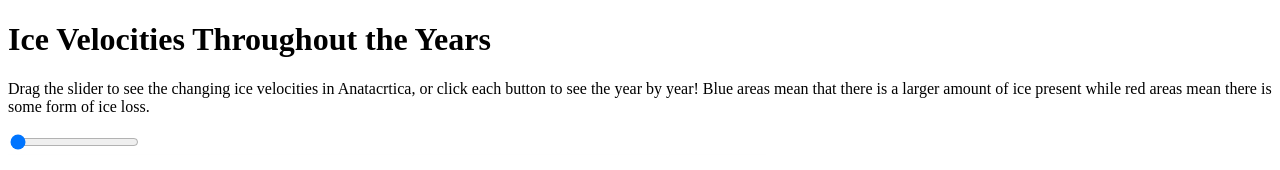
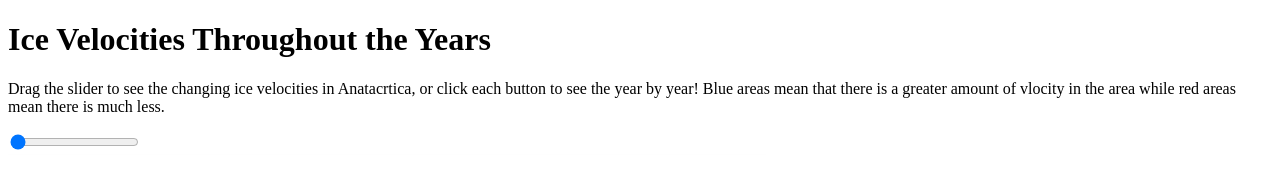
Before and after one commit to gracebell29/GEOG456, a plain HTML site: page sliderretrymaybe.html in a window 1280 px wide. Shown: the top 170 px of the page. Drawn offline with Linux system fonts and the light colour scheme.

Commit message:
Update sliderretrymaybe.html

```diff
--- a/sliderretrymaybe.html
+++ b/sliderretrymaybe.html
@@ -17,7 +17,7 @@
     }
 </style>
 <h1>Ice Velocities Throughout the Years</h1>
-<p>Drag the slider to see the changing ice velocities in Anatacrtica, or click each button to see the year by year! Blue areas mean that there is a larger amount of ice present while red areas mean there is some form of ice loss.</p>
+<p>Drag the slider to see the changing ice velocities in Anatacrtica, or click each button to see the year by year! Blue areas mean that there is a greater amount of vlocity in the area while red areas mean there is much less.</p>
 
 <body>
     <input type="range" min="2003" max="2020" value="2003" oninput="myFunction(this.value)">
```
